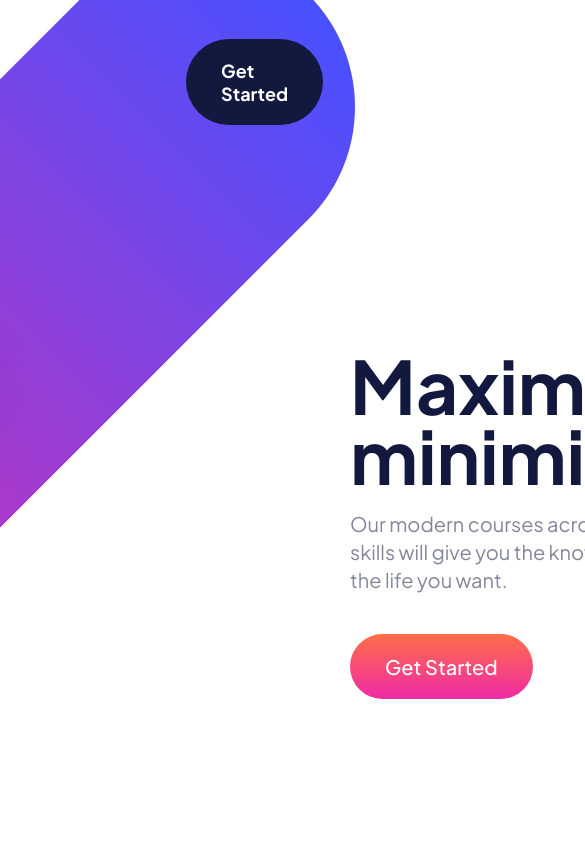
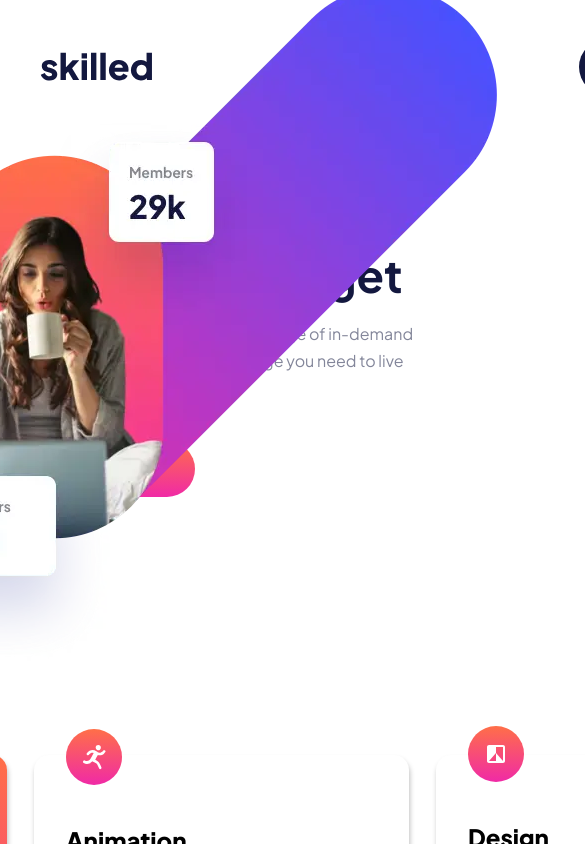
Before and after one commit to russell-crooms/skilled, a React (Vite) app: page / in a window 390 px wide. Shown: the top 844 px of the page, 585 px wide, since content can reach past the window. Built offline with nearby package versions, Linux system fonts and the light colour scheme.

Commit message:
Finsished styling our nav and hero at 768px screen size.

```diff
--- a/src/components/hero/Hero.css
+++ b/src/components/hero/Hero.css
@@ -48,16 +48,37 @@
     right: -8%;
 }
 
-/*
-@media (max-width: 2560px) {
+.hero-image-tablet {
+    display: none;
+}
+
+@media (max-width: 768px) {
     .hero-container {
-        border: 1px solid green;
-        width: 700px;
-        margin-left: 500px;
+        margin-top: 105px;
+        margin-left: 39px;
+    }
+    .hero-header {
+        font-size: 30px;
+        font-weight: 800;
+        line-height: 50px;
+    }
+    .hero-para {
+        font-size: 16px;
+        line-height: 27px;
+    }
+    .hero-button button {
+        width: 156px;
+        height: 56px;
+        font-size: 15px;
+        text-align: center;
     }
     .hero-container-right {
-        top: -9%;
-        right: 3%;
+        display: none;
+    }
+    .hero-image-tablet {
+        display: block;
+        position: absolute;
+        top: -7%;
+        right: -39%;
     }
 }
-*/
--- a/src/components/hero/Hero.jsx
+++ b/src/components/hero/Hero.jsx
@@ -1,5 +1,6 @@
 import "./Hero.css";
 import hero_image_desktop from "../../assets/image-hero-desktop.png";
+import hero_image_tablet from "../../assets/image-hero-tablet.webp";
 
 const Hero = () => {
   return (
@@ -21,6 +22,9 @@ const Hero = () => {
       <div className="hero-container-right">
         <img src={hero_image_desktop} alt="" />
       </div>
+      <div className="hero-image-tablet">
+      <img src={hero_image_tablet} alt="" />
+      </div>
     </div>
   );
 };
--- a/src/components/navBar/NavBar.css
+++ b/src/components/navBar/NavBar.css
@@ -23,26 +23,16 @@
     opacity: 60%;
 }
 
-/* @media (max-width: 2560px) {
+@media (max-width: 768px) {
     .navbar-container {
-        width: 1500px;
-        justify-content: space-between;
-        align-items: center;
-        margin-left: 500px;
-        margin-right: 500px;
+        width: 695px;
+        margin-left: 40px;
     }
     .nav-button {
-        margin-left: 0px;
-        margin-right: 0px;
+        width: 156px;
+        height: 56px;
+        text-align: center;
+        font-size: 14px;
     }
+
 }
-
-@media (max-width: 1440px) {
-    .navbar-container {
-        width: 1100px;
-        margin-left: 250px;
-        margin-right: 250px;
-    }
-}
-
-*/
```
